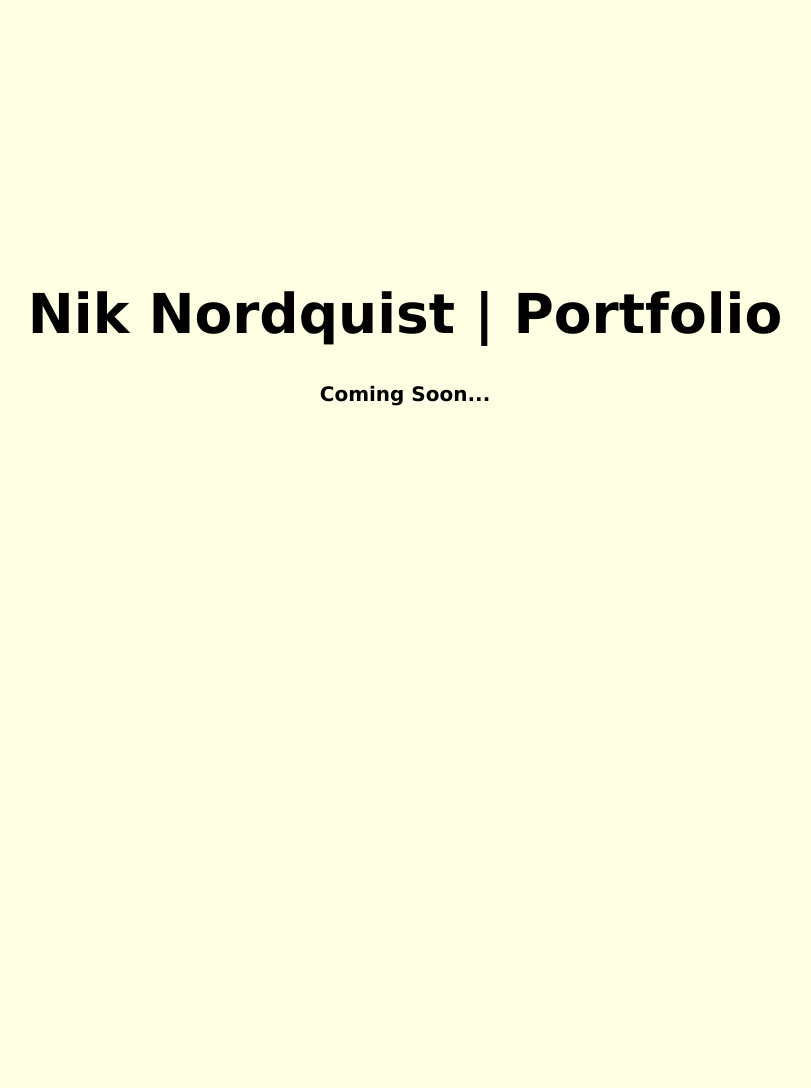
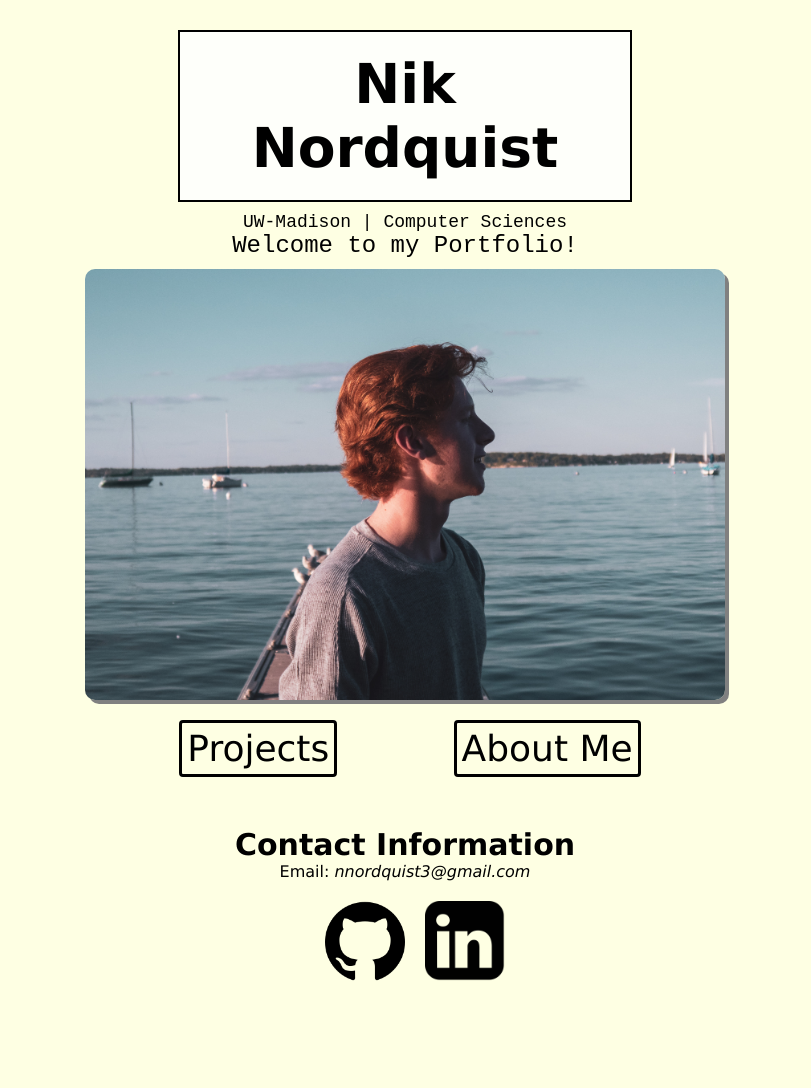
Before and after one commit to niknordquist/niknordquist.github.io, a plain HTML site: page index.html in a window 1280 px wide. Shown: the whole page, without its empty margins (243-1054 px from the left). Drawn offline with Linux system fonts and the light colour scheme.

Commit message:
First edition of landing page

```diff
--- /dev/null
+++ b/Page-styles/about-me-styles.css
@@ -0,0 +1,83 @@
+* {
+    background-color: #feffe3;
+    font-family: Geneva, sans-serif;
+}
+
+body {
+    width: 100vw;
+    height: 100vh;
+}
+
+#heading {
+    display: flex;
+    justify-content: center;
+    font-size: 3vw;
+}
+
+#info {
+    display: flex;
+    flex-direction: row;
+}
+
+#images {
+    display: flex;
+    flex-direction: column;
+    align-items: center;
+    float: left;
+    margin-left: 22.5%;
+}
+
+#images > img {
+    width: 20vw;
+    padding: 10px;
+}
+
+#info-text {
+    display: flex;
+    flex-direction: column;
+    width: 35vw;
+    padding: 10px;
+    text-align: left;
+}
+
+#info-text h2 {
+    font-size: calc(10px + 3vw);
+    font-family: Monospace;
+    font-weight: normal;
+}
+
+#info-text p {
+    font-size: calc(5px + 1vw);
+}
+
+.cursor {
+    padding-right: 2vw;
+    animation-name: blink;
+    animation-duration: 1s;
+    animation-iteration-count: infinite;
+    animation-timing-function: step-end;
+}
+
+#languages {
+    list-style: none;
+    float: left;
+}
+
+@keyframes blink {
+    0% {
+        background-color: black;
+        color: white
+    }
+    50% {
+        background-color: transparent;
+        color: black;
+    }
+    100% {
+        background-color: black;
+        color: white
+    }
+}
+
+#foot {
+    height: 10vh;
+}
--- /dev/null
+++ b/Page-styles/projects-styles.css
@@ -0,0 +1,34 @@
+* {
+    background-color: #feffe3;
+    font-family: Geneva, sans-serif;
+}
+
+body {
+    width: 100vw;
+    height: 100vh;
+}
+
+#heading {
+    display: flex;
+    justify-content: center;
+    font-size: 3vw;
+}
+
+.project {
+    display: block;
+    width: 55%;
+    height: 10vh;
+    border: 3px solid;
+    margin: 10px auto 10px auto;
+}
+
+.p-title {
+    margin: 0;
+    padding: 0;
+    align-items: center;
+    text-align: center;
+    font-size: calc(8px + 1.5vw);
+    position: relative;
+    top: 50%;
+    transform: translateY(-50%);
+}
--- /dev/null
+++ b/Page-styles/styles.css
@@ -0,0 +1,115 @@
+* {
+    background-color: #feffe3;
+    font-family: Geneva, sans-serif;
+}
+
+body {
+    width: 100vw;
+    height: 100vh;
+}
+
+#header-border {
+    width: 450px;
+    border: 2px solid black;
+    margin: 30px auto 0 auto;
+    background-color: rgba(255, 255, 255, 60%);
+}
+
+h1 {
+    text-align: center;
+    font-size: 55px;
+    background-color: rgba(255, 255, 255, 60%);
+    padding: 20px;
+    margin: auto;
+}
+
+#main-image {
+    display: flex;
+    width: 50%;
+    min-width: 400px;
+    box-shadow: 4px 4px gray;
+    border-radius: 10px;
+    margin: 10px auto 0 auto;
+}
+
+.caption {
+    text-align: center;
+    font-family: Monospace;
+    margin: 0 auto;
+}
+
+#caption1 {
+    font-size: 18px;
+    margin-top: 10px;
+}
+
+#caption2 {
+    font-size: 24px;
+}
+
+nav {
+    width: 55%;
+    margin: 20px auto 0 auto;
+}
+
+nav > ul {
+    display: flex;
+    justify-content: space-evenly;
+    align-items: center;
+    margin-left: -30px;
+}
+
+.page {
+    min-width: 100px;
+    font-size: calc(4px + 2.5vw);
+
+    list-style-type: none;
+    border: 3px solid;
+    border-radius: 4px;
+    padding: 5px;
+}
+
+.page:hover {
+    background-color: black;
+    color: #feffe3;
+    border: 3px solid white;
+    border-radius: 4px;
+}
+
+.page-link {
+    text-decoration: none;
+    color: inherit;
+    background-color: inherit;
+}
+
+#footing-header {
+    margin: 0 auto;
+    margin-top: 50px;
+    text-align: center;
+    font-size: 30px;
+}
+
+#email {
+    margin: 0 auto;
+    text-align: center;
+}
+
+#linkbar {
+    display: flex;
+    margin: 0 auto;
+    width: 40%;
+}
+
+#links {
+    display: flex;
+    margin: 0 auto;
+}
+
+.img-link, img {
+    width: 80px;
+    margin: 10px;
+}
+
+#foot {
+    height: 10vh;
+}
--- a/index.html
+++ b/index.html
@@ -3,11 +3,36 @@
     <head>
         <meta charset="utf-8"/>
         <meta name="viewport" content="width=device-width, initial-scale=1.0"/>
-        <title>Nik Nordquist | Portfolio</title>
-        <link rel="stylesheet" href="styles.css"/>
+        <title>Nik Nordquist | Home</title>
+        <link rel="stylesheet" href="/Page-styles/styles.css"/>
     </head>
     <body>
-        <h1>Nik Nordquist | Portfolio</h1>
-        <h2>Coming Soon...</h2>
+        <header>
+            <div id="header-border">
+                <h1>Nik Nordquist</h1>
+            </div>
+            <p id='caption1' class="caption">UW-Madison | Computer Sciences</p>
+            <p id='caption2' class="caption">Welcome to my Portfolio!</p>
+        </header>
+        <main>
+            <img id="main-image" alt='Image of me!' src="/Photos/main-image.jpg"/>
+            <nav id="navbar">
+                <ul>
+                    <li class="page" id="projects"><a target='_blank' class="page-link" href="Pages/projects.html">Projects</a></li>
+                    <li class="page" id="about-me"><a target='_blank' class="page-link" href="Pages/about-me.html">About Me</a></li>
+                </ul>
+            </nav>
+        </main>
     </body>
+    <footer>
+        <h2 id="footing-header">Contact Information</h2>
+        <p id="email">Email: <i>nnordquist3@gmail.com</i></p>
+        <div id="linkbar">
+            <div id="links">
+                <a class='img-link' href="https://github.com/niknordquist" target="_blank"><img id="github" src='/Photos/github.png'/></a>
+                <a class='img-link' href="https://www.linkedin.com/in/nik-nordquist-14646222a/" target="_blank"><img id="linkedin" src='/Photos/linkedin.png'/></a>
+            </div>
+        </div>
+        <div id="foot"></div>
+    </footer>
 </html>
--- a/styles.css
+++ /dev/null
@@ -1,21 +0,0 @@
-* {
-    background-color: #feffe3;
-    font-family: Geneva, sans-serif;
-}
-
-body {
-    width: 100vw;
-    height: 100vh;
-    overflow: hidden;
-}
-
-h1 {
-    font-size: 55px;
-    text-align: center;
-    margin-top: 22%;
-}
-
-h2 {
-    font-size: 20px;
-    text-align: center;
-}
```
Also changed, not shown: Pages/about-me.html (added, +39 -0 lines), Pages/projects.html (added, +22 -0 lines), Photos/about-image.jpg (added), Photos/github.png (added), Photos/linkedin.png (added), Photos/main-image.jpg (added), 3 other files.
